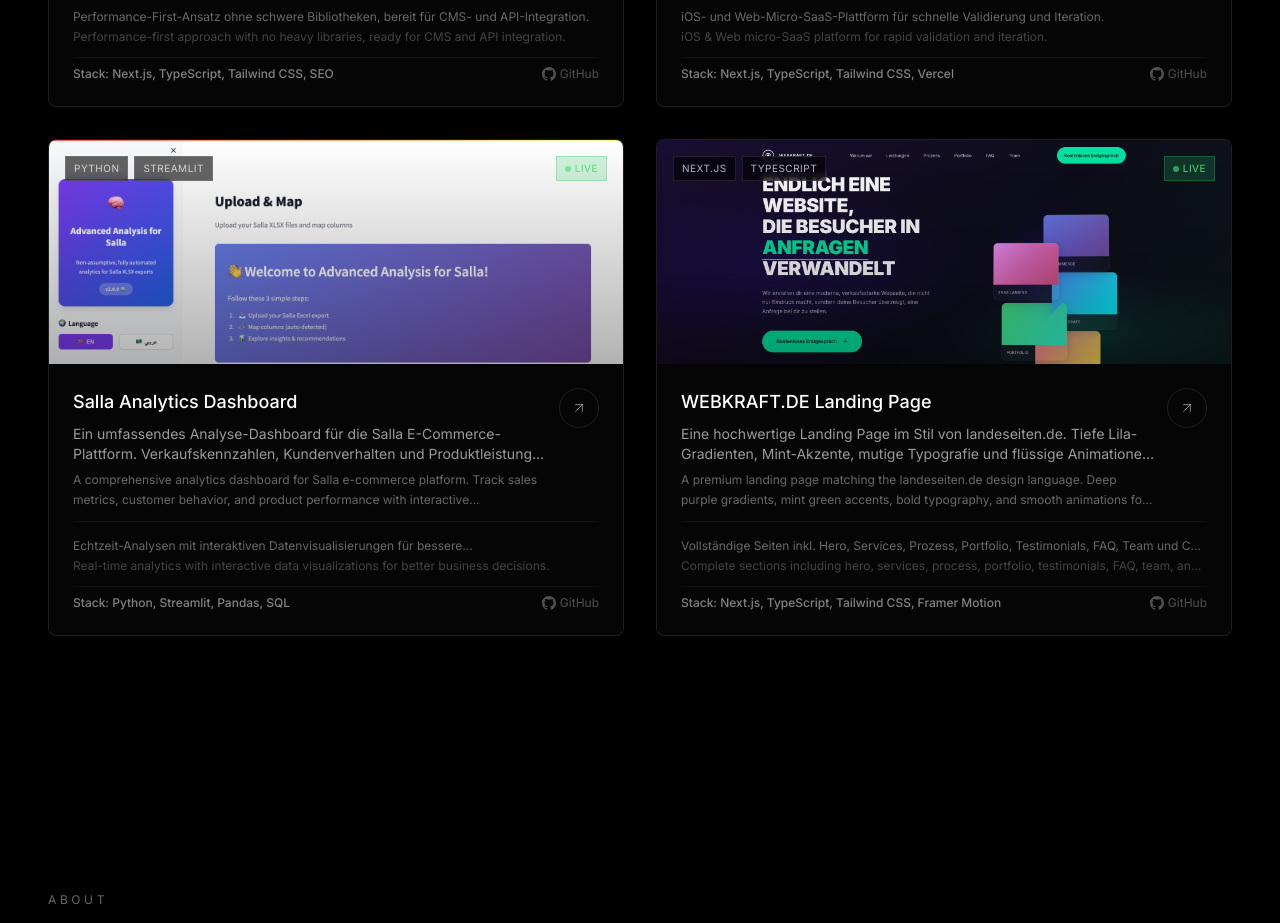
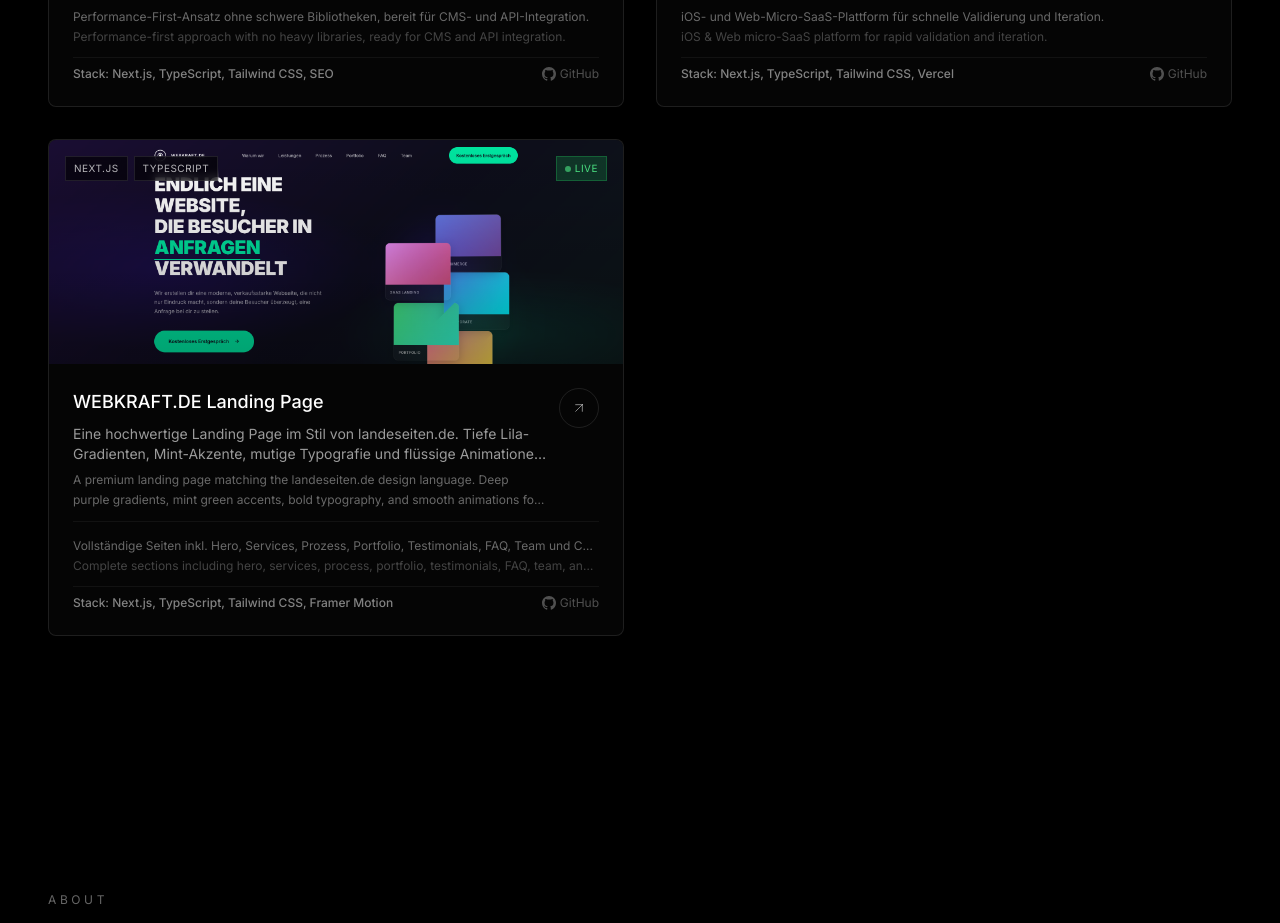
Before and after one commit to eltahawyomar001-eng/omar-portfolio, a Next.js app: page / in a window 1280 px wide. Shown: the part 4180-5103 px from the top of the page. Built offline with nearby package versions, Linux system fonts and the light colour scheme.

Commit message:
Remove Salla Analytics Dashboard from portfolio

```diff
--- a/data/projects.ts
+++ b/data/projects.ts
@@ -207,22 +207,6 @@
     role: "Solo Project",
   },
   {
-    title: "Salla Analytics Dashboard",
-    slug: "salla-analytics",
-    descriptionDe:
-      "Ein umfassendes Analyse-Dashboard für die Salla E-Commerce-Plattform. Verkaufskennzahlen, Kundenverhalten und Produktleistung mit interaktiven Visualisierungen verfolgen.",
-    description:
-      "A comprehensive analytics dashboard for Salla e-commerce platform. Track sales metrics, customer behavior, and product performance with interactive visualizations.",
-    resultDe: "Echtzeit-Analysen mit interaktiven Datenvisualisierungen für bessere Geschäftsentscheidungen.",
-    resultEn: "Real-time analytics with interactive data visualizations for better business decisions.",
-    tech: ["Python", "Streamlit", "Pandas", "Data Analysis", "SQL"],
-    githubUrl: "https://github.com/eltahawyomar001-eng/salla-analytics",
-    liveUrl: "https://salla-analytics-production.up.railway.app/",
-    image: "/projects/salla-analytics.png",
-    highlight: "Stack: Python, Streamlit, Pandas, SQL",
-    role: "Full-stack Developer",
-  },
-  {
     title: "WEBKRAFT.DE Landing Page",
     slug: "webkraft-de",
     descriptionDe:
```
